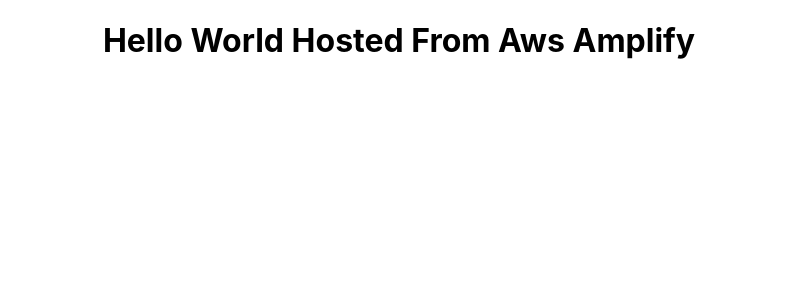
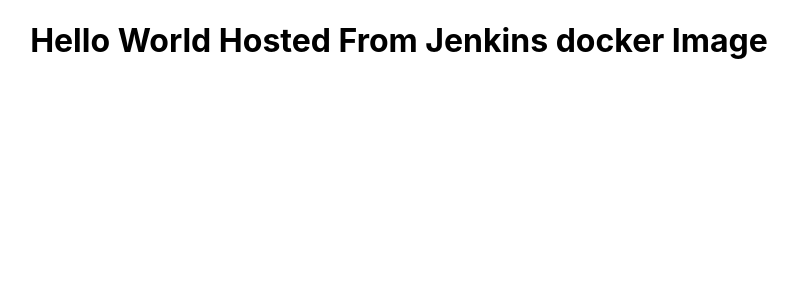
Before and after one commit to shaikimtiazali/my-demo-jenkins, a React (Create React App) app: page / in a window 1280 px wide. Shown: the top 300 px of the page, without its empty margins (241-1039 px from the left). Built offline with nearby package versions, Linux system fonts and the light colour scheme.

Commit message:
add jenkins docker image text in app.js file

```diff
--- a/src/App.js
+++ b/src/App.js
@@ -3,7 +3,7 @@
 function App() {
   return (
     <div className="App">
-      <h1>Hello World Hosted From Aws Amplify</h1>
+      <h1>Hello World Hosted From Jenkins docker Image</h1>
     </div>
   );
 }
```
